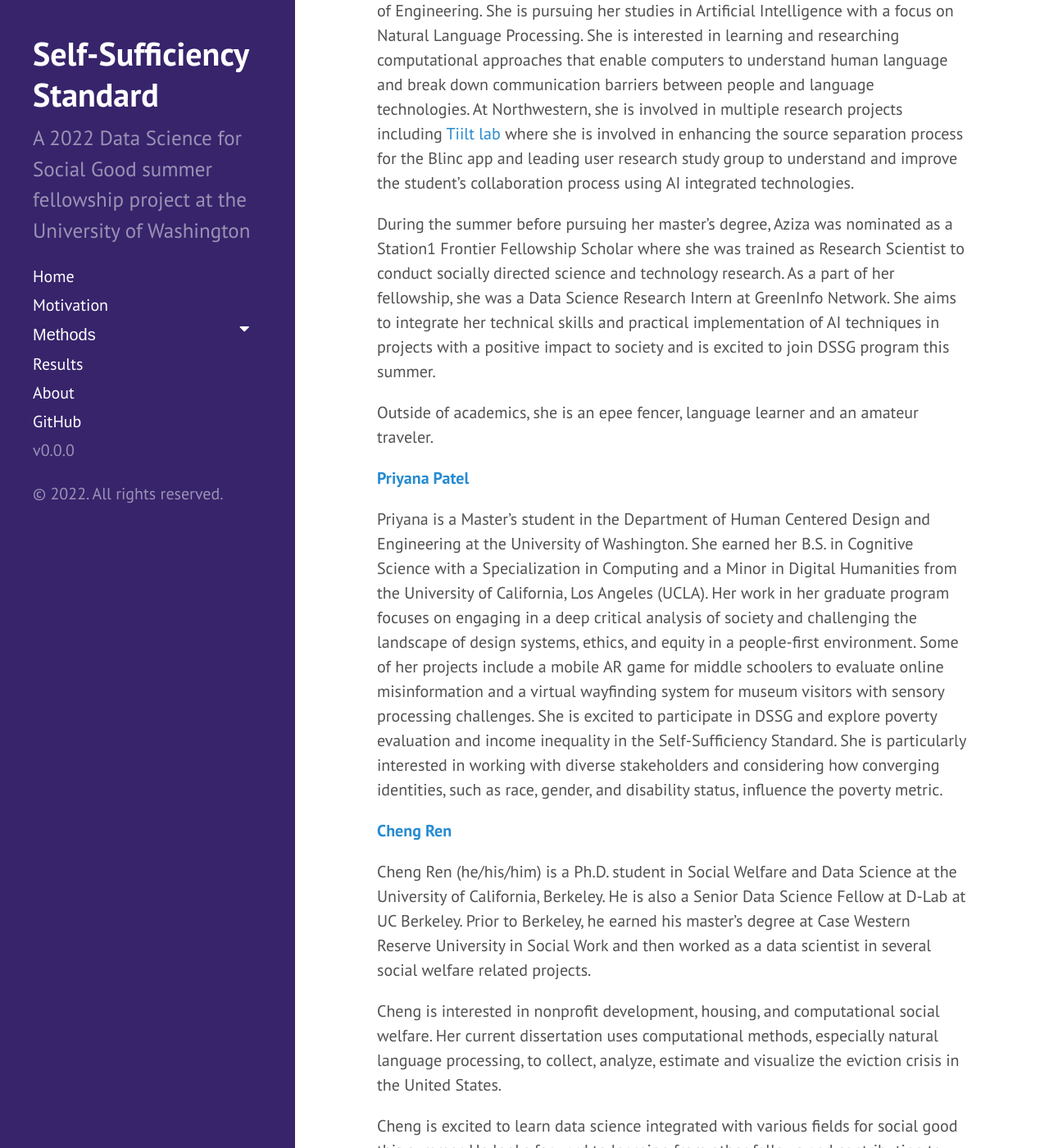
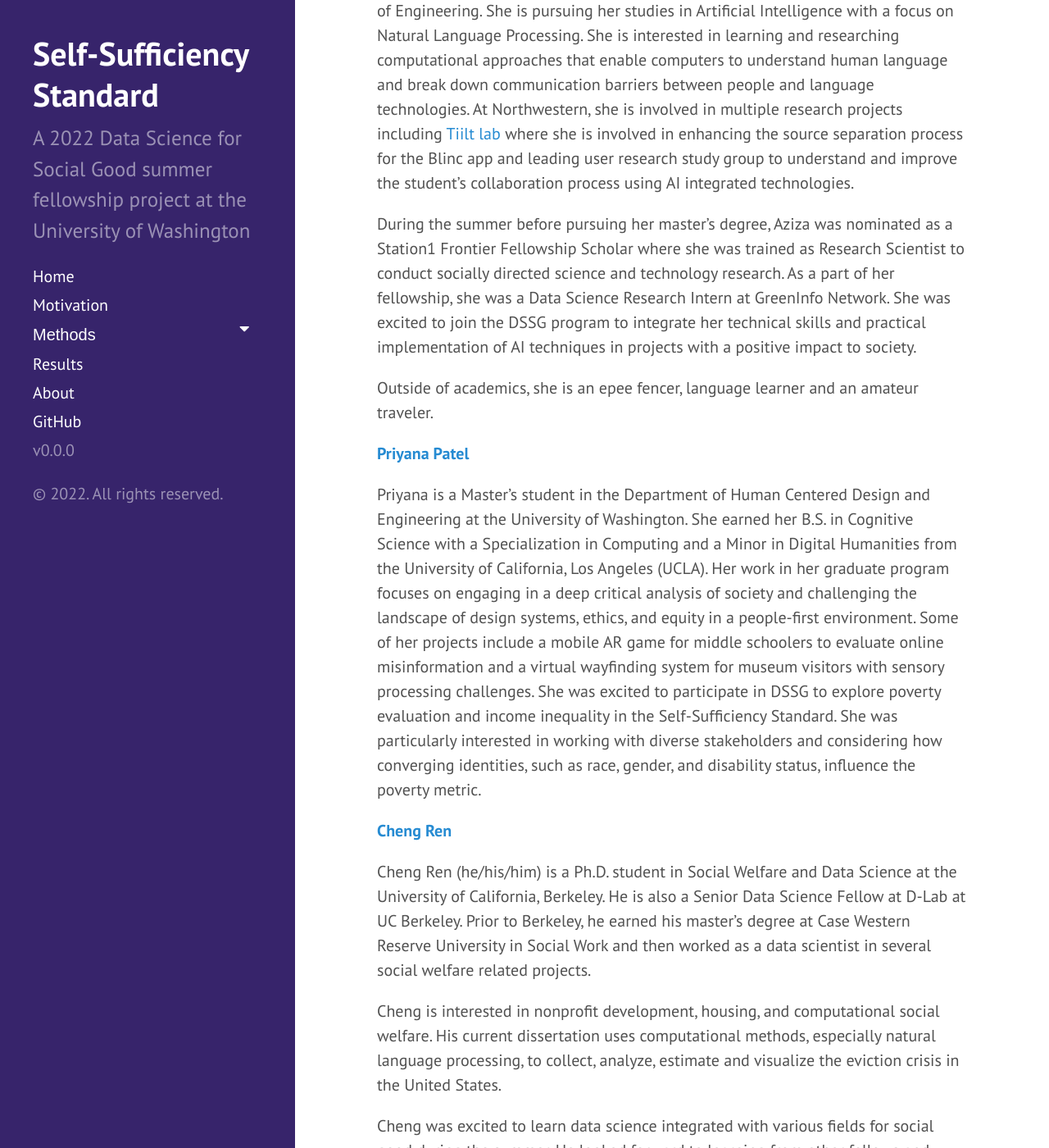
Before and after one commit to uwescience/DSSG2022-Self-Sufficiency, a Jekyll site: the page built from about.md, in a window 1280 px wide and 1400 px high, scrolled down 590 px. Shown: the whole window at 82% size. Built offline with Jekyll 4.4.1, drawn with Linux system fonts in a browser that asks for light colours; some of the changed text lies outside the part shown.

Commit message:
Update about.md

```diff
--- a/about.md
+++ b/about.md
@@ -6,37 +6,38 @@ title: About
 
 ## **Bios**
 
- [**Azizakhon Mirsaidova**](https://www.linkedin.com/in/azizamirsaidova/)
+[**Azizakhon Mirsaidova**](https://www.linkedin.com/in/azizamirsaidova/)
 
- Aziza Mirsaidova is a Master’s student at Northwestern University, McCormick School of Engineering. She is pursuing her studies in Artificial Intelligence with a focus on Natural Language Processing. She is interested in learning and researching computational approaches that enable computers to understand human language and break down communication barriers between people and language technologies. At Northwestern, she is involved in multiple research projects including [Tiilt lab](https://tiilt.northwestern.edu) where she is involved in enhancing the source separation process for the Blinc app and leading user research study group to understand and improve the student’s collaboration process using AI integrated technologies.
+Aziza Mirsaidova is a Master’s student at Northwestern University, McCormick School of Engineering. She is pursuing her studies in Artificial Intelligence with a focus on Natural Language Processing. She is interested in learning and researching computational approaches that enable computers to understand human language and break down communication barriers between people and language technologies. At Northwestern, she is involved in multiple research projects including [Tiilt lab](https://tiilt.northwestern.edu) where she is involved in enhancing the source separation process for the Blinc app and leading user research study group to understand and improve the student’s collaboration process using AI integrated technologies.
 
-During the summer before pursuing her master’s degree, Aziza was nominated as a Station1 Frontier Fellowship Scholar where she was trained as Research Scientist to conduct socially directed science and technology research. As a part of her fellowship, she was a Data Science Research Intern at GreenInfo Network. She aims to integrate her technical skills and practical implementation of AI techniques in projects with a positive impact to society and is excited to join DSSG program this summer.
+During the summer before pursuing her master’s degree, Aziza was nominated as a Station1 Frontier Fellowship Scholar where she was trained as Research Scientist to conduct socially directed science and technology research. As a part of her fellowship, she was a Data Science Research Intern at GreenInfo Network. She was excited to join the DSSG program to integrate her technical skills and practical implementation of AI techniques in projects with a positive impact to society.
 
 Outside of academics, she is an epee fencer, language learner and an amateur traveler.
 
- [**Priyana Patel**](https://www.linkedin.com/in/priyana-patel/)
+[**Priyana Patel**](https://www.linkedin.com/in/priyana-patel/)
 
- Priyana is a Master’s student in the Department of Human Centered Design and Engineering at the University of Washington. She earned her B.S. in Cognitive Science with a Specialization in Computing and a Minor in Digital Humanities from the University of California, Los Angeles (UCLA). Her work in her graduate program focuses on engaging in a deep critical analysis of society and challenging the landscape of design systems, ethics, and equity in a people-first environment. Some of her projects include a mobile AR game for middle schoolers to evaluate online misinformation and a virtual wayfinding system for museum visitors with sensory processing challenges. She is excited to participate in DSSG and explore poverty evaluation and income inequality in the Self-Sufficiency Standard. She is particularly interested in working with diverse stakeholders and considering how converging identities, such as race, gender, and disability status, influence the poverty metric.
+Priyana is a Master’s student in the Department of Human Centered Design and Engineering at the University of Washington. She earned her B.S. in Cognitive Science with a Specialization in Computing and a Minor in Digital Humanities from the University of California, Los Angeles (UCLA). Her work in her graduate program focuses on engaging in a deep critical analysis of society and challenging the landscape of design systems, ethics, and equity in a people-first environment. Some of her projects include a mobile AR game for middle schoolers to evaluate online misinformation and a virtual wayfinding system for museum visitors with sensory processing challenges. She was excited to participate in DSSG to explore poverty evaluation and income inequality in the Self-Sufficiency Standard. She was particularly interested in working with diverse stakeholders and considering how converging identities, such as race, gender, and disability status, influence the poverty metric.
 
- [**Cheng Ren**](https://www.linkedin.com/in/cheng-ren-48283491/)
+[**Cheng Ren**](https://www.linkedin.com/in/cheng-ren-48283491/)
 
- Cheng Ren (he/his/him) is a Ph.D. student in Social Welfare and Data Science at the University of California, Berkeley. He is also a Senior Data Science Fellow at D-Lab at UC Berkeley. Prior to Berkeley, he earned his master’s degree at Case Western Reserve University in Social Work and then worked as a data scientist in several social welfare related projects.
+Cheng Ren (he/his/him) is a Ph.D. student in Social Welfare and Data Science at the University of California, Berkeley. He is also a Senior Data Science Fellow at D-Lab at UC Berkeley. Prior to Berkeley, he earned his master’s degree at Case Western Reserve University in Social Work and then worked as a data scientist in several social welfare related projects.
 
-Cheng is interested in nonprofit development, housing, and computational social welfare. Her current dissertation uses computational methods, especially natural language processing, to collect, analyze, estimate and visualize the eviction crisis in the United States.
+Cheng is interested in nonprofit development, housing, and computational social welfare. His current dissertation uses computational methods, especially natural language processing, to collect, analyze, estimate and visualize the eviction crisis in the United States.
 
-Cheng is excited to learn data science integrated with various fields for social good this summer. He looks forward to learning from other fellows and contributing to the program in poverty measurement empowered by new techniques.
+Cheng was excited to learn data science integrated with various fields for social good during the summer. He looked forward to learning from other fellows and contributing to the program in poverty measurement empowered by new techniques.
 
 [**Hector Sosa**](https://www.linkedin.com/in/hector-j-sosa/)
 
 Hector Joel Sosa is an Ph.D. Student in the Social Psychology program at the University of Massachusetts – Amherst. Originally from Brooklyn, NY, he holds an undergraduate degree in Psychology from the University at Buffalo. As a former McNair Scholar and student in the Educational Opportunity Program, Hector’s research focuses primarily on supporting members of underrepresented/underserved groups succeed in STEM while in college. Recently, he has explored how cultural alignment or mismatch between individuals’ goals (agentic vs. communal) and perceived goals of STEM (STEM promotes more agentic vs. communal goals) is associated with individuals’ interest in STEM majors.
 
-Hector is excited to be a part of the DSSG program to utilize machine learning techniques to address the cost of living. This program will allow him to develop his technical skills while also addressing a social issue that is relevant to some lived experiences.
+Hector was excited to be a part of the DSSG program to utilize machine learning techniques to address the cost of living. The program allowed him to develop his technical skills while also addressing a social issue that is relevant to some lived experiences.
 
 
 ## **Project Links**
 The Self-Sufficiency Standard (SSS) was created by the Center of Women’s Welfare (CWW) at the University of Washington as an alternative to the Official Poverty Measure (OPM). The Self-Sufficiency Standard data is spread across the CWW website and this repository creates a database to hold the Self-Sufficiency Standard data.
 
 [Self Sufficiency Standard (SSS) Database GitHub Page](https://github.com/Center-for-Women-s-Welfare/SSS)
+
 [Database Documentation](https://self-sufficiency-standard.readthedocs.io/en/latest/)
 
 
```
